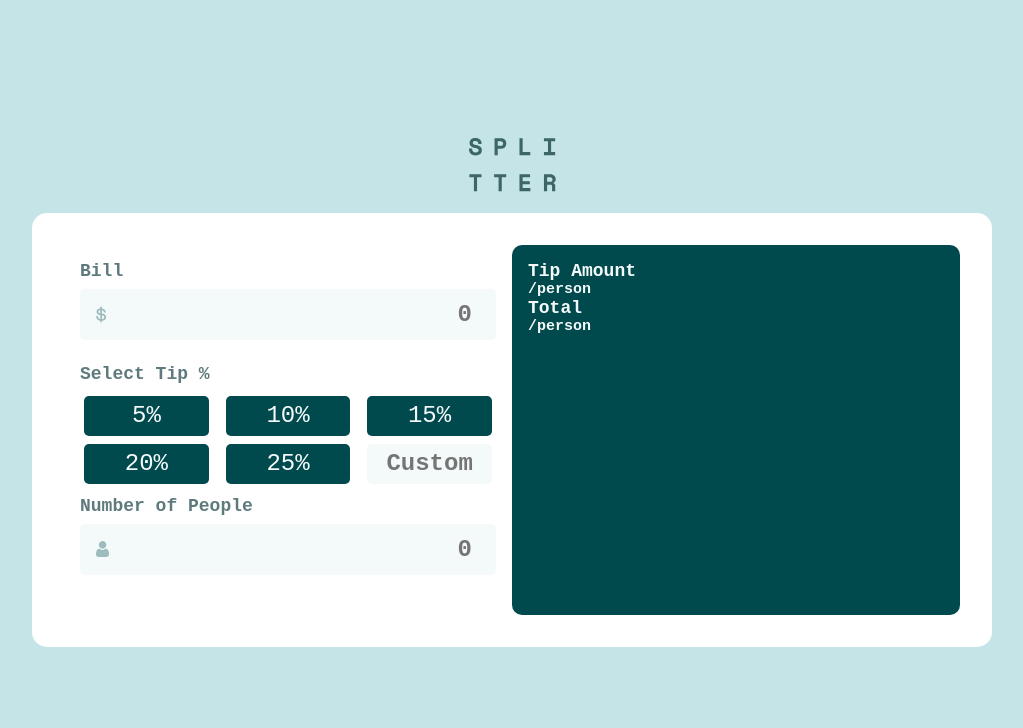
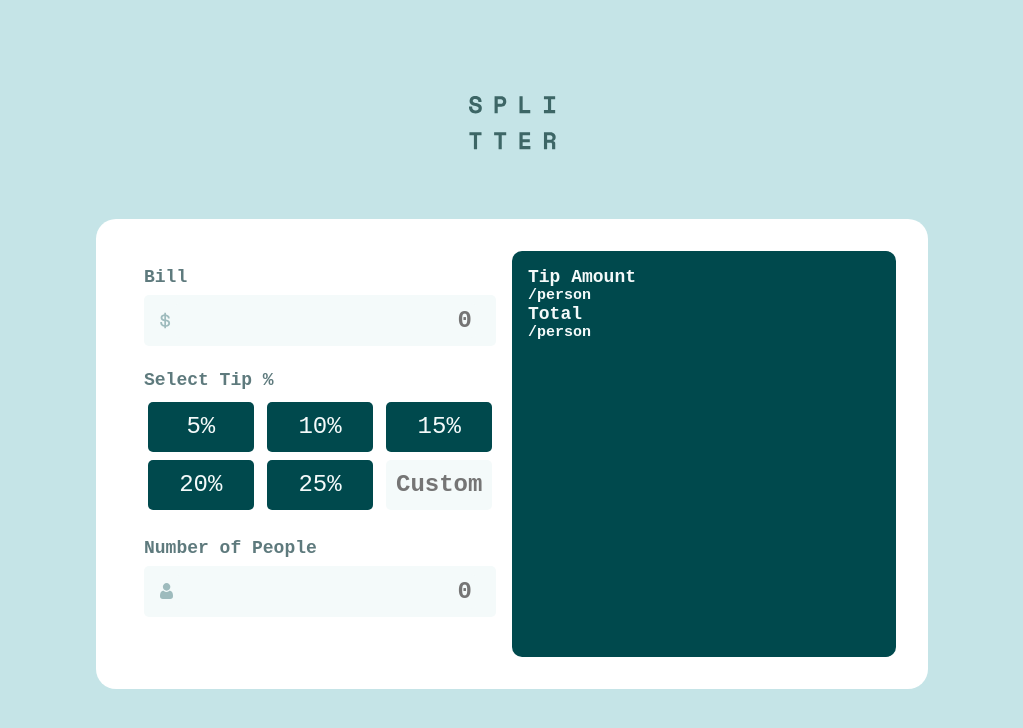
Before and after one commit to weinee/tip-calculator-app-react, a React (Create React App) app: page / in a window 1280 px wide. Shown: the top 728 px of the page, without its empty margins (128-1151 px from the left). Built offline with nearby package versions, Linux system fonts and the light colour scheme.

Commit message:
Left container

```diff
--- a/src/App.css
+++ b/src/App.css
@@ -9,6 +9,7 @@
 }
 
 .App {
+  box-sizing: border-box;
   display: flex;
   flex: 1;
   align-items: center;
@@ -35,8 +36,7 @@
 } */
 
 .App-header {
-  /* width: 100%;
-  height: 100%; */
+  margin-bottom: 48px;
 }
 
 .App-link {
@@ -45,9 +45,9 @@
 
 .container {
   background-color: white;
-  border-radius: 15px;
+  border-radius: 20px;
   display: flex;
-  width: 70%;
+  width: 60%;
   padding: 32px;
   margin: 16px;
 }
@@ -90,6 +90,7 @@
 
 .label input {
   flex: 1;
+  height: auto;
   padding: 4px;
   border: none;
   background-color: var(--light-grayish-cyan);
@@ -119,7 +120,7 @@
 .tip-container button,
 input {
   width: 30%;
-  height: 50%;
+  height: 50px;
   margin: 4px;
   border: none;
   border-radius: 5px;
@@ -136,6 +137,7 @@ input {
   color: var(--dark-cyan);
   text-align: center;
   max-width: 30%;
+  margin: 4px;
 }
 
 @keyframes App-logo-spin {
--- a/src/Left.js
+++ b/src/Left.js
@@ -20,6 +20,7 @@ const Left = () => {
           <button>15%</button>
           <button>20%</button>
           <button>25%</button>
+
           <input type="text" name="custom" placeholder="Custom" />
         </div>
       </label>
```
